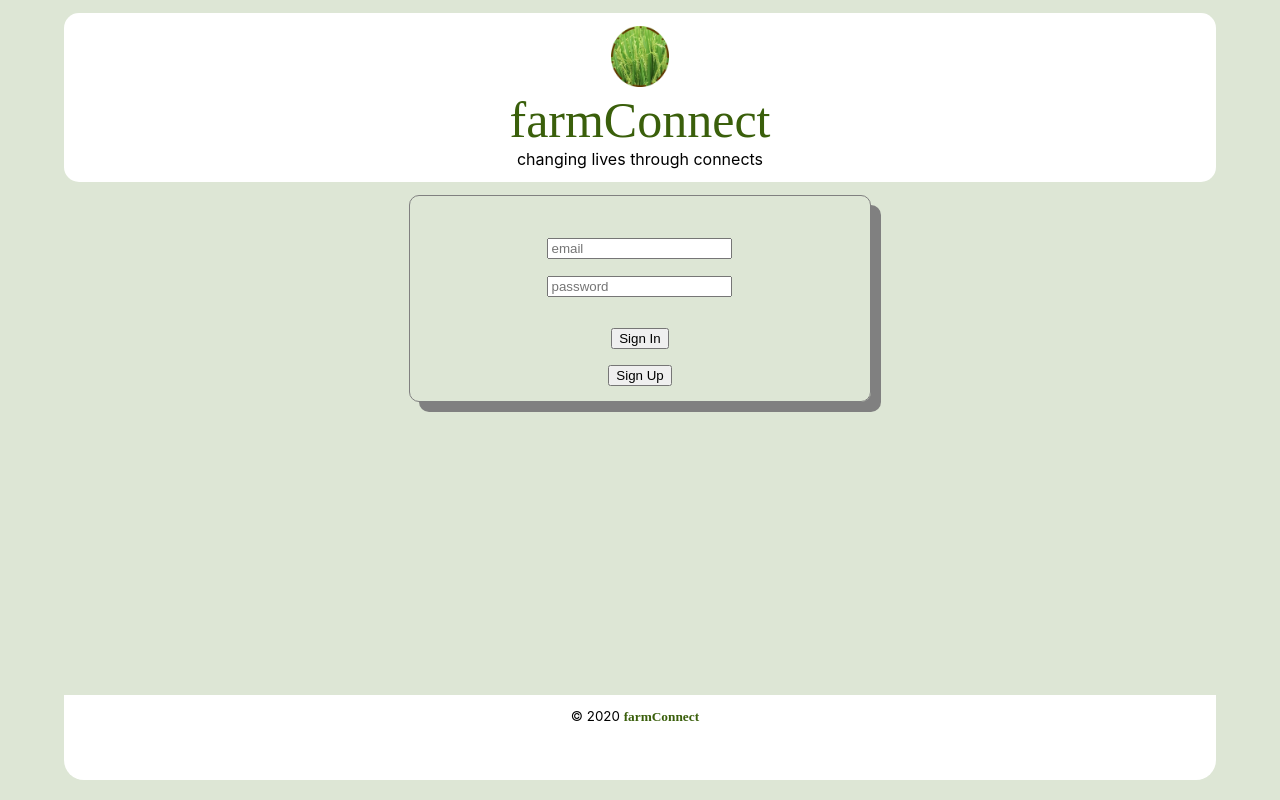
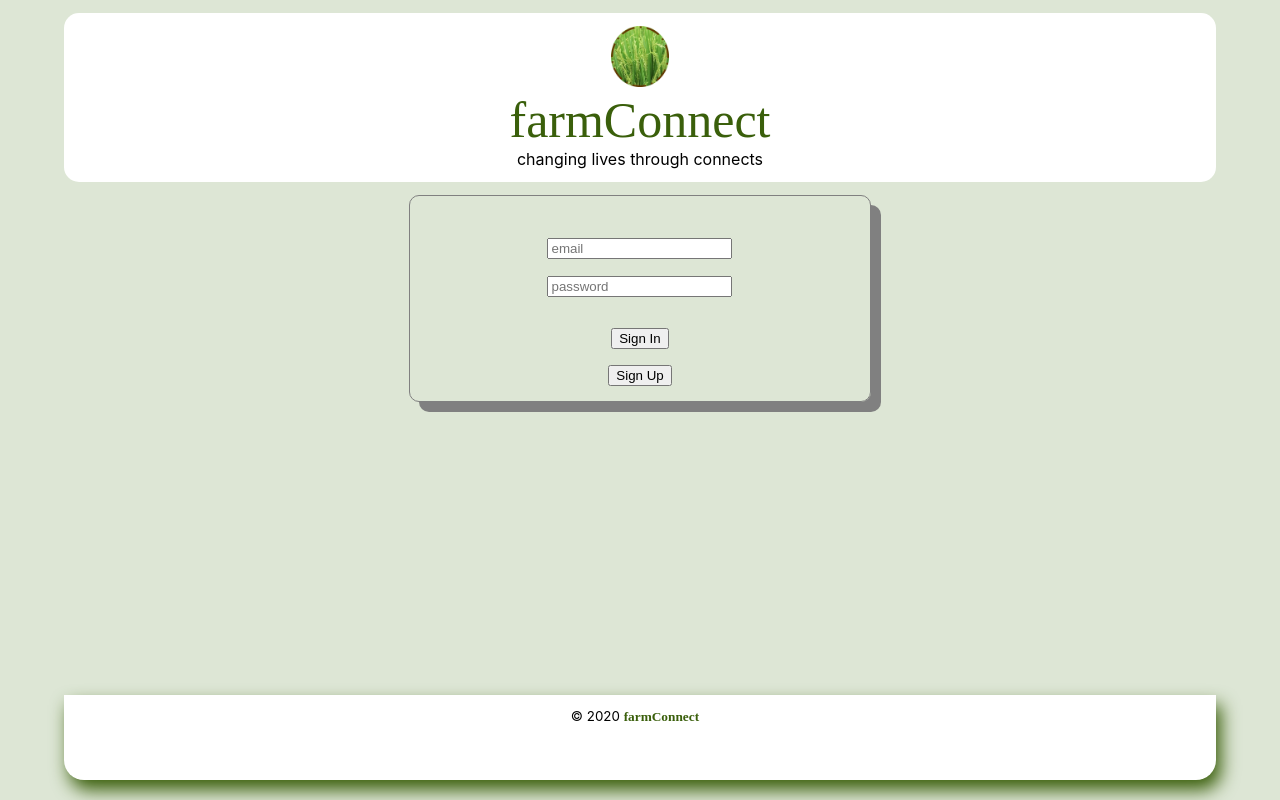
Before and after one commit to coula3/farm-connect, a React (Create React App) app in the folder farm-connect/: page / in a window 1280 px wide. Built offline with nearby package versions, Linux system fonts and the light colour scheme.

Commit message:
add box-shadow to AppFooter

```diff
--- a/farm-connect/src/components/AppFooter/AppFooter.css
+++ b/farm-connect/src/components/AppFooter/AppFooter.css
@@ -8,6 +8,7 @@
     background-color: #FFF;
     padding-top: 10px;
     border-radius: 0px 0px 20px 20px;
+    box-shadow: 5px 10px 18px #3a5f0b;
 }
 
 #name_span {
```
